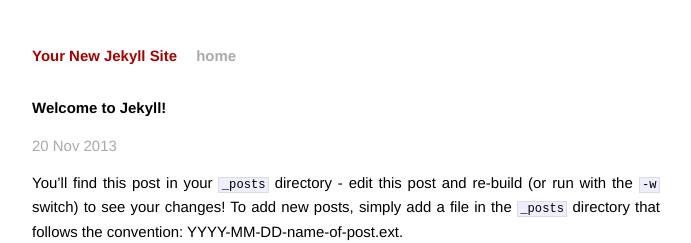
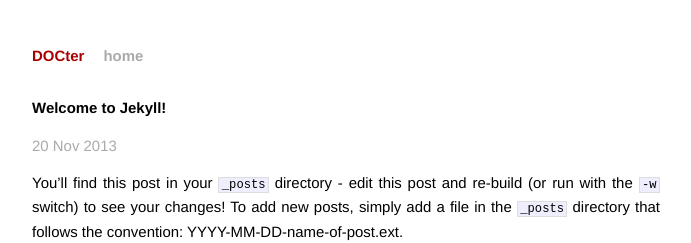
Before and after one commit to cfpb/DOCter, a Jekyll site: the page built from _posts/2013-11-20-welcome-to-jekyll.markdown, in a window 1280 px wide. Shown: the top 243 px of the page, without its empty margins (294-985 px from the left). Built offline with Jekyll 4.4.1, drawn with Linux system fonts in a browser that asks for light colours; Markdown is read by kramdown in place of the engine named in the settings; some of the changed lines change nothing that is shown.

Commit message:
begin gh project pages configuration

```diff
--- a/_config.yml
+++ b/_config.yml
@@ -1,3 +1,13 @@
-name: Your New Jekyll Site
+# Base configuration
+permalink: /:categories/:year/:month/:day/:title
+exclude: [".rvmrc", ".rbenv-version", "README.md", "Rakefile", "changelog.md"]
 markdown: redcarpet
 pygments: true
+
+# Title
+name: DOCter
+subtitle: A Jekyll template for project documentation
+
+# Set this to the full URL
+production_url : http://ascott1.github.io/DOCter
+BASE_PATH : http://ascott1.github.io/DOCter
```
